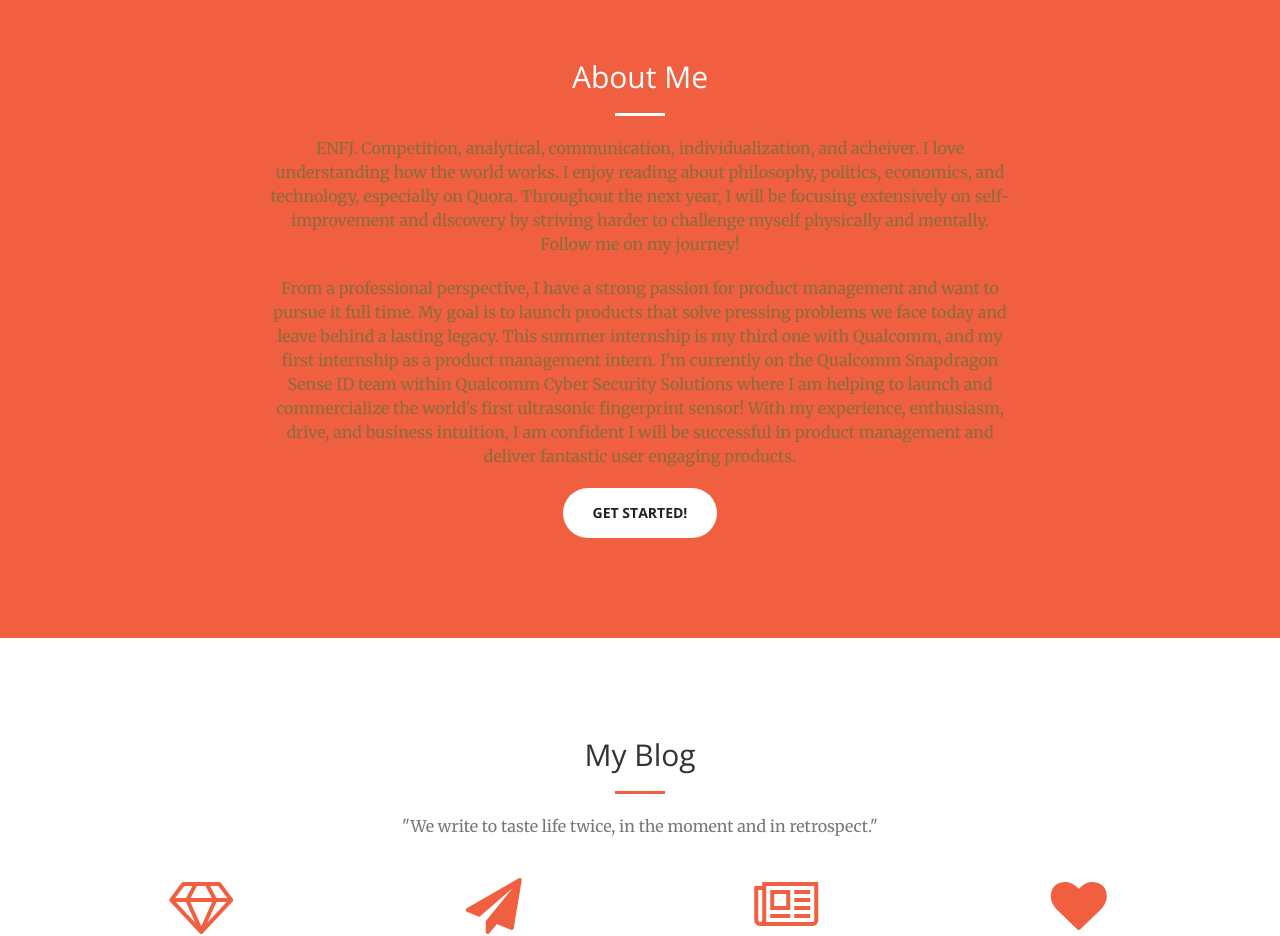
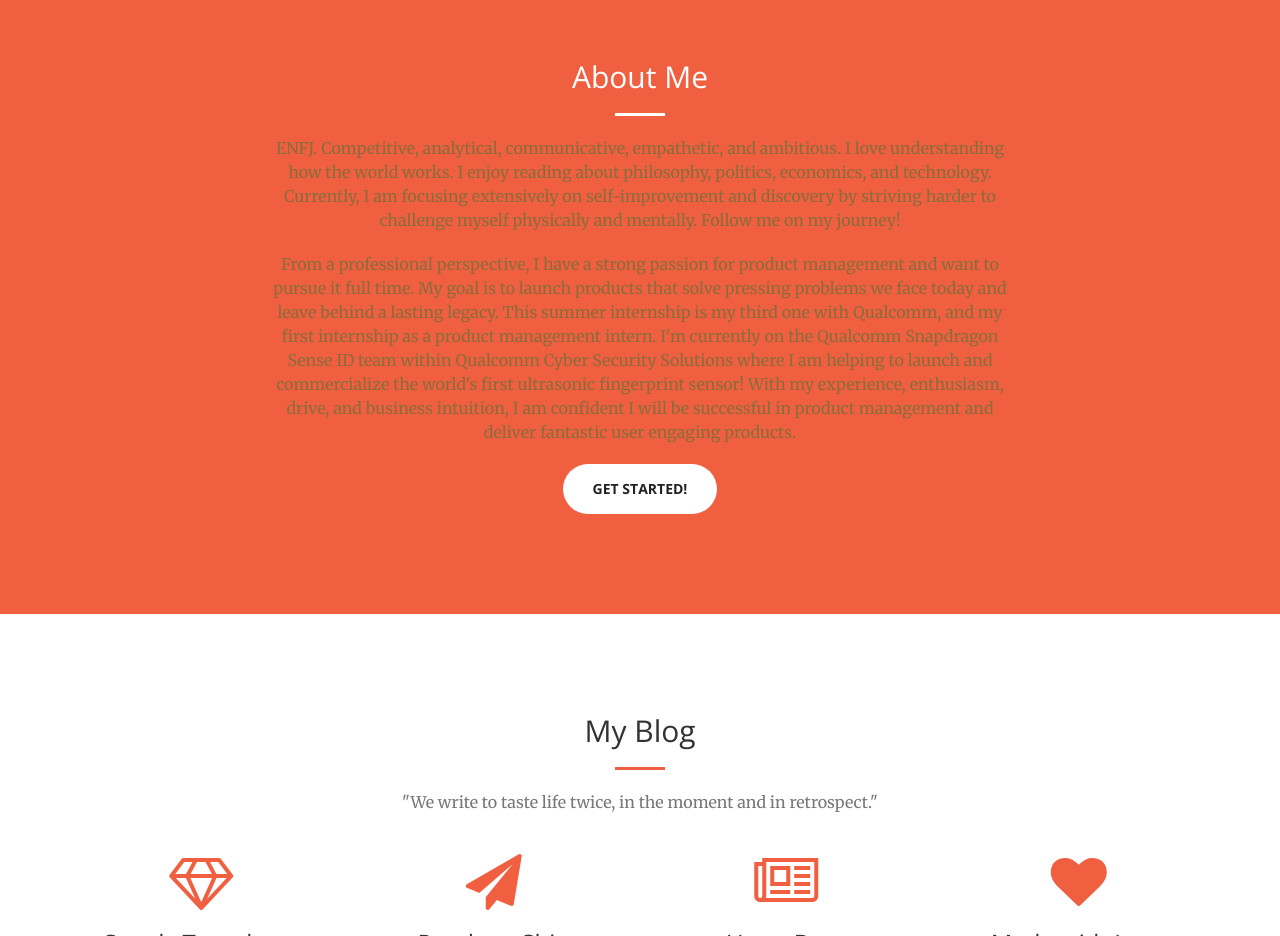
Before and after one commit to anandg8/anandg8.github.io, a website: page index.html in a window 1280 px wide. Shown: the part 840-1776 px from the top of the page. Drawn offline with nearby package versions, Linux system fonts and the light colour scheme.

Commit message:
Changed about me

```diff
--- a/index.html
+++ b/index.html
@@ -85,8 +85,8 @@
                 <div class="col-lg-8 col-lg-offset-2 text-center">
                     <h2 class="section-heading">About Me</h2>
                     <hr class="light">
-                    <p class="text-warning">ENFJ. Competition, analytical, communication, individualization, and acheiver. I love understanding how the world works. I enjoy reading about philosophy, politics, economics, and technology, especially on Quora.
-                    Throughout the next year, I will be focusing extensively on self-improvement and discovery by striving harder to challenge myself physically and mentally. Follow me on my journey!
+                    <p class="text-warning">ENFJ. Competitive, analytical, communicative, empathetic, and ambitious. I love understanding how the world works. I enjoy reading about philosophy, politics, economics, and technology.
+                    Currently, I am focusing extensively on self-improvement and discovery by striving harder to challenge myself physically and mentally. Follow me on my journey!
                     </p>
                     <p class="text-warning"> From a professional perspective, I have a strong passion for product management and want to pursue it full time. My goal is to launch products that
                     solve pressing problems we face today and leave behind a lasting legacy. This summer internship is my third one with Qualcomm, and my first internship as a product management intern. I'm currently on the
```
